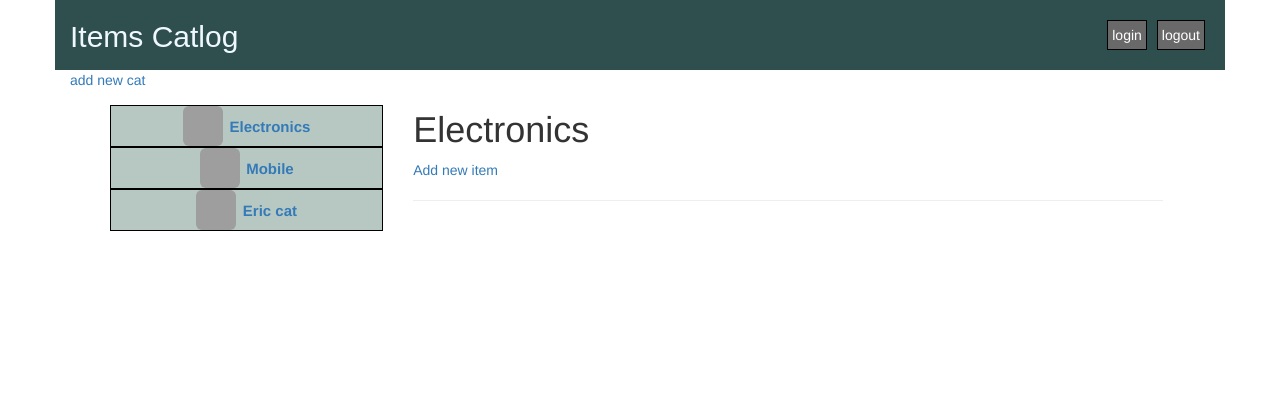
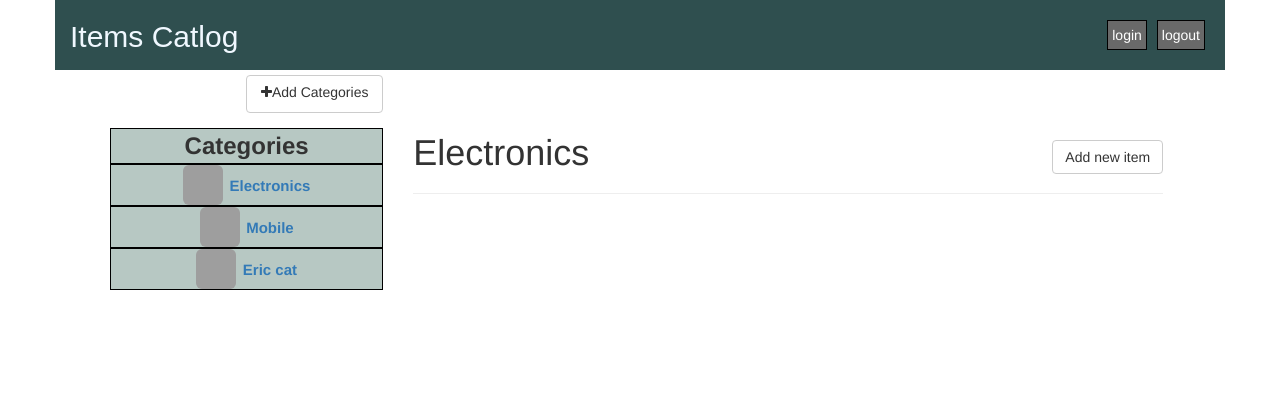
Before and after one commit to o2nitin/U_Item-Catlog, a Flask app: page /catalog/1/items in a window 1280 px wide. Shown: the top 420 px of the page. Run offline with Flask 2, Linux system fonts and the light colour scheme; a user stored in the database is signed in; some libraries are stand-ins or nearby versions; some web fonts are replaced; grey boxes are pictures that could not be loaded.

Commit message:
ui-fixing front page layout

```diff
--- a/app.py
+++ b/app.py
@@ -191,10 +191,11 @@ def showItemss():
     # return "This page will show all home page"
     # items = session.query(Item).order_by(asc(Item.name))
         categories = session.query(Category).all()
+        items = session.query(Item).all()
         if 'username' not in login_session:
-            return render_template('publicindex.html', categories=categories)
+            return render_template('publicindex.html', categories=categories, items=items)
         else:
-            return render_template('index.html', categories=categories)
+            return render_template('index.html', categories=categories, items=items)
 
 @app.route('/addnewcat', methods=['GET', 'POST'])
 def newCat():
--- a/static/styles.css
+++ b/static/styles.css
@@ -64,3 +64,11 @@ img {
     height: 400px;
     margin-top: 40px;
 }
+.add-btn{
+    margin-top: 5px;
+    width: 137px;
+    height: 38px;
+}
+.btn-add-item{
+    margin-top: -43px;
+}
--- a/templates/index.html
+++ b/templates/index.html
@@ -8,6 +8,7 @@
         <script src="https://ajax.googleapis.com/ajax/libs/jquery/3.1.1/jquery.min.js"></script>
         <script src="https://maxcdn.bootstrapcdn.com/bootstrap/3.3.7/js/bootstrap.min.js"></script>
         <link href="https://fonts.googleapis.com/css?family=Baloo+Thambi" rel="stylesheet">
+        <link rel="stylesheet" href="https://cdnjs.cloudflare.com/ajax/libs/font-awesome/4.7.0/css/font-awesome.min.css">
         <link rel=stylesheet type=text/css href="{{ url_for('static', filename='styles.css') }}">
     </head>
     <body>
@@ -43,12 +44,13 @@
 
 </div>
 <div>
-<div class="row"><div class="col-sm-4"><a href="\addnewcat">add new cat</a></div></div>
+<div class="row"><div class="col-sm-4"><a class="btn btn-default add-btn pull-right" href="\addnewcat"><i class="fa fa-plus" aria-hidden="true"></i>Add Categories</a></div></div>
 
  <div class="row">
 
             <div class="col-sm-4 side-bar">
                 <ul>
+                    <li class="col-sm-12 side-menu-line">Categories</li>
                 {% for category in categories %}
              <li class="col-sm-12 side-menu-line">  <img src="{{category.url}}" class="img-rounded" alt="Cinque Terre" width="40" height="40">
              <a href="/catalog/{{category.id}}/items" class="cat">{{category.name}}</a></li>
@@ -57,6 +59,23 @@
                </ul>
             </div>
             <div class="col-sm-8">{% block content %}
+                <h1>Top Items</h1>
+               <hr/>
+
+	{% for i in items %}
+
+
+	<a href="{{url_for('viewItem', id = i.category_id, item_id = i.id )}}"	<p>{{i.name}}</p>
+
+
+
+
+
+</br>
+</br>
+
+
+		{% endfor %}
   {% endblock %}</div>
 </div>
 
--- a/templates/items.html
+++ b/templates/items.html
@@ -4,7 +4,7 @@
 
 <h1>{{category.name}}</h1>
 
-<a href="/catalog/{{category.id}}/newitem">Add new item</a>
+<a class="btn btn-default btn-add-item pull-right" href="/catalog/{{category.id}}/newitem">Add new item</a>
 <hr/>
 
 	{% for i in items %}
```
Also changed, not shown: templates/deleteitem.html (+6 -3 lines), templates/publicindex.html (+17 -0 lines), restaurantmenuauth.db.
